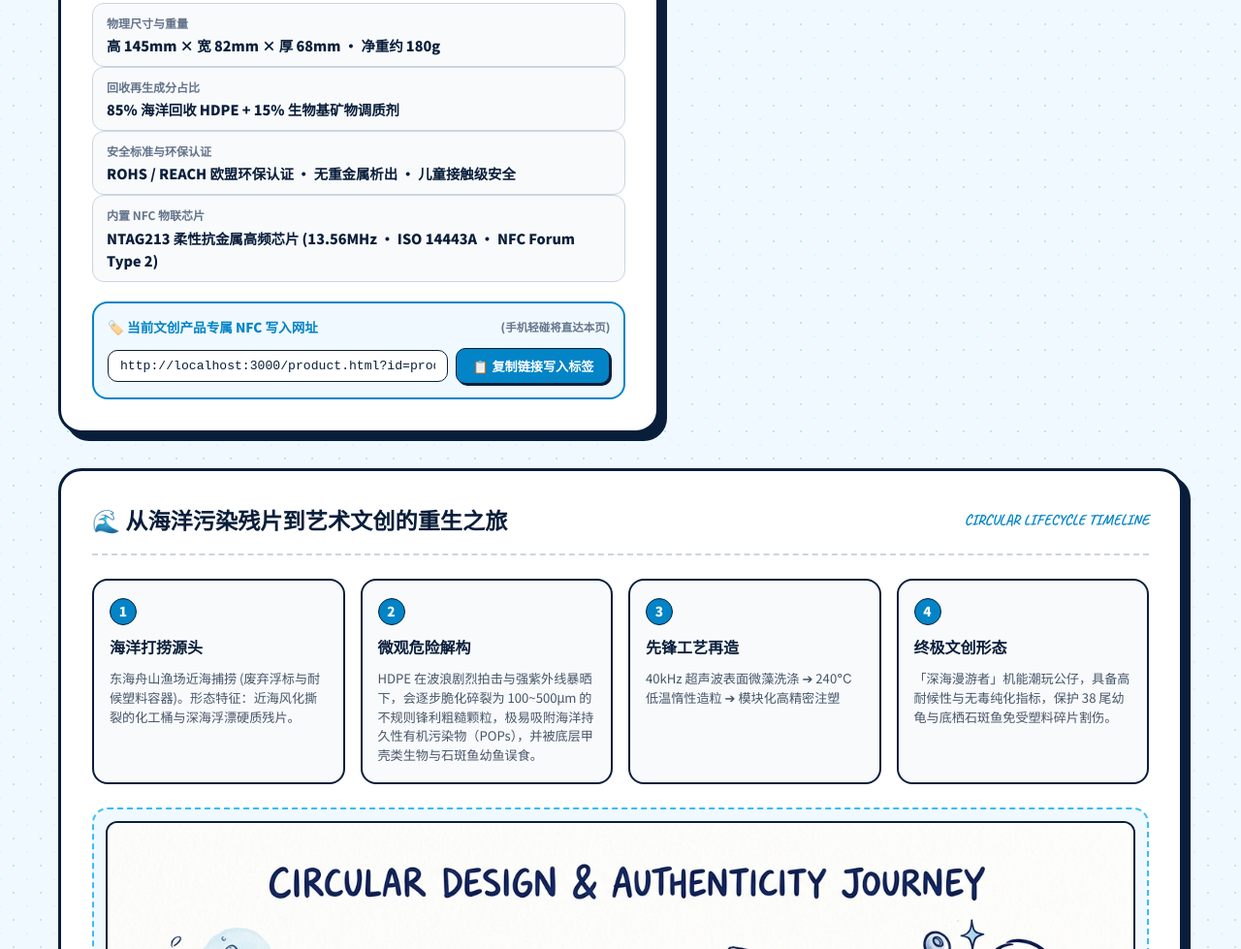
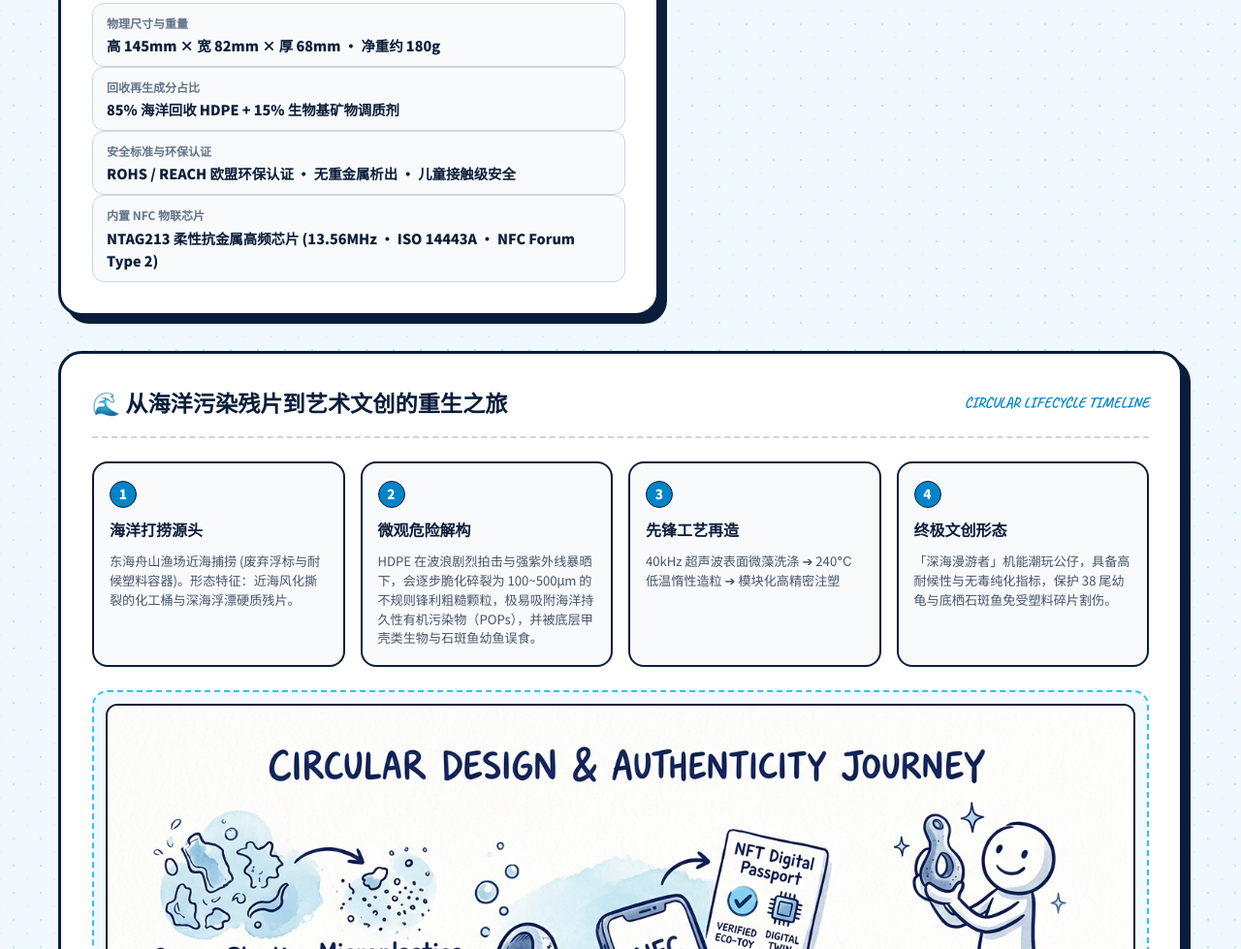
Before and after one commit to jianhaozhouglitch/Blue-symbiosis, a plain HTML site: page product.html in a window 1280 px wide. Shown: the part 941-1920 px from the top of the page at 97% size. Drawn offline with Linux system fonts and the light colour scheme.

```diff
--- a/css/product.css
+++ b/css/product.css
@@ -407,63 +407,6 @@
   font-weight: 800;
   color: var(--c-dark-navy);
   margin-top: 2px;
-}
-
-/* 快捷 NFC 链接操作条 */
-.nfc-action-quick-box {
-  background: #f0f9ff;
-  border: 2px solid var(--c-ocean-blue);
-  border-radius: 16px;
-  padding: 14px;
-  display: flex;
-  flex-direction: column;
-  gap: 10px;
-}
-
-.nfc-quick-title {
-  display: flex;
-  align-items: center;
-  justify-content: space-between;
-  font-size: 0.85rem;
-  font-weight: 800;
-  color: var(--c-ocean-blue);
-}
-
-.nfc-url-display-group {
-  display: flex;
-  align-items: center;
-  gap: 8px;
-}
-
-.nfc-url-input {
-  flex: 1;
-  background: var(--c-pure-white);
-  border: 1.5px solid var(--c-dark-navy);
-  border-radius: 10px;
-  padding: 8px 12px;
-  font-family: monospace;
-  font-size: 0.82rem;
-  color: var(--c-dark-navy);
-  outline: none;
-}
-
-.btn-copy-nfc-url {
-  background: var(--c-ocean-blue);
-  color: var(--c-pure-white);
-  border: 1.5px solid var(--c-dark-navy);
-  border-radius: 10px;
-  padding: 8px 16px;
-  font-size: 0.82rem;
-  font-weight: 800;
-  cursor: pointer;
-  box-shadow: 2px 2px 0px var(--c-dark-navy);
-  white-space: nowrap;
-  transition: all 0.2s ease;
-}
-
-.btn-copy-nfc-url:hover {
-  transform: translateY(-2px);
-  box-shadow: 3px 3px 0px var(--c-dark-navy);
 }
 
 /* 右侧：3D 护照翻转卡与特权卡 */
@@ -1240,10 +1183,4 @@
   .other-products-grid {
     grid-template-columns: 1fr;
   }
-  .nfc-url-display-group {
-    flex-direction: column;
-  }
-  .btn-copy-nfc-url {
-    width: 100%;
-  }
 }
--- a/js/product-detail.js
+++ b/js/product-detail.js
@@ -1,6 +1,6 @@
 /* ==========================================================================
    蔚蓝共生计划 (Blue Symbiosis) - 文创专有 2 级页面核心控制器
-   处理 NFC 芯片认证、3D护照翻转、显微镜仿真、证书海报生成与 NFC 标签烧录
+   处理 NFC 芯片认证、3D护照翻转、显微镜仿真与证书海报生成
    ========================================================================== */
 
 class ProductDetailController {
@@ -191,7 +191,6 @@ class ProductDetailController {
     // 11. 重新绘制显微镜和海报
     this.drawMicroscope();
     this.drawCertificate();
-    this.updateNfcUrlInput();
   }
 
   // 更新 3D 护照正反面
--- a/product.html
+++ b/product.html
@@ -62,7 +62,6 @@
 
     <div class="nav-actions-right">
       <button class="btn-nav-action" id="btnToggleAudio" title="开启/关闭深海氛围音效">🔈 开启环境音效</button>
-      <button class="btn-nav-action btn-nav-primary" id="btnHeaderCopyNfc" title="复制专属链接写入NFC标签">📱 复制NFC链接</button>
       <a href="index.html" class="btn-nav-action">← 返回主展</a>
     </div>
   </header>
@@ -155,17 +154,6 @@
           </div>
         </div>
 
-        <!-- 快捷 NFC 链接操作条 -->
-        <div class="nfc-action-quick-box">
-          <div class="nfc-quick-title">
-            <span>🏷️ 当前文创产品专属 NFC 写入网址</span>
-            <span style="font-size: 0.72rem; color: #64748b;">(手机轻碰将直达本页)</span>
-          </div>
-          <div class="nfc-url-display-group">
-            <input type="text" class="nfc-url-input" id="nfcTargetUrlInput" readonly value="http://localhost:3000/product.html?id=prod-hdpe">
-            <button class="btn-copy-nfc-url" id="btnCopyNfcUrl">📋 复制链接写入标签</button>
-          </div>
-        </div>
       </article>
 
       <!-- 右侧：3D 交互式数字护照翻转卡 -->
```
